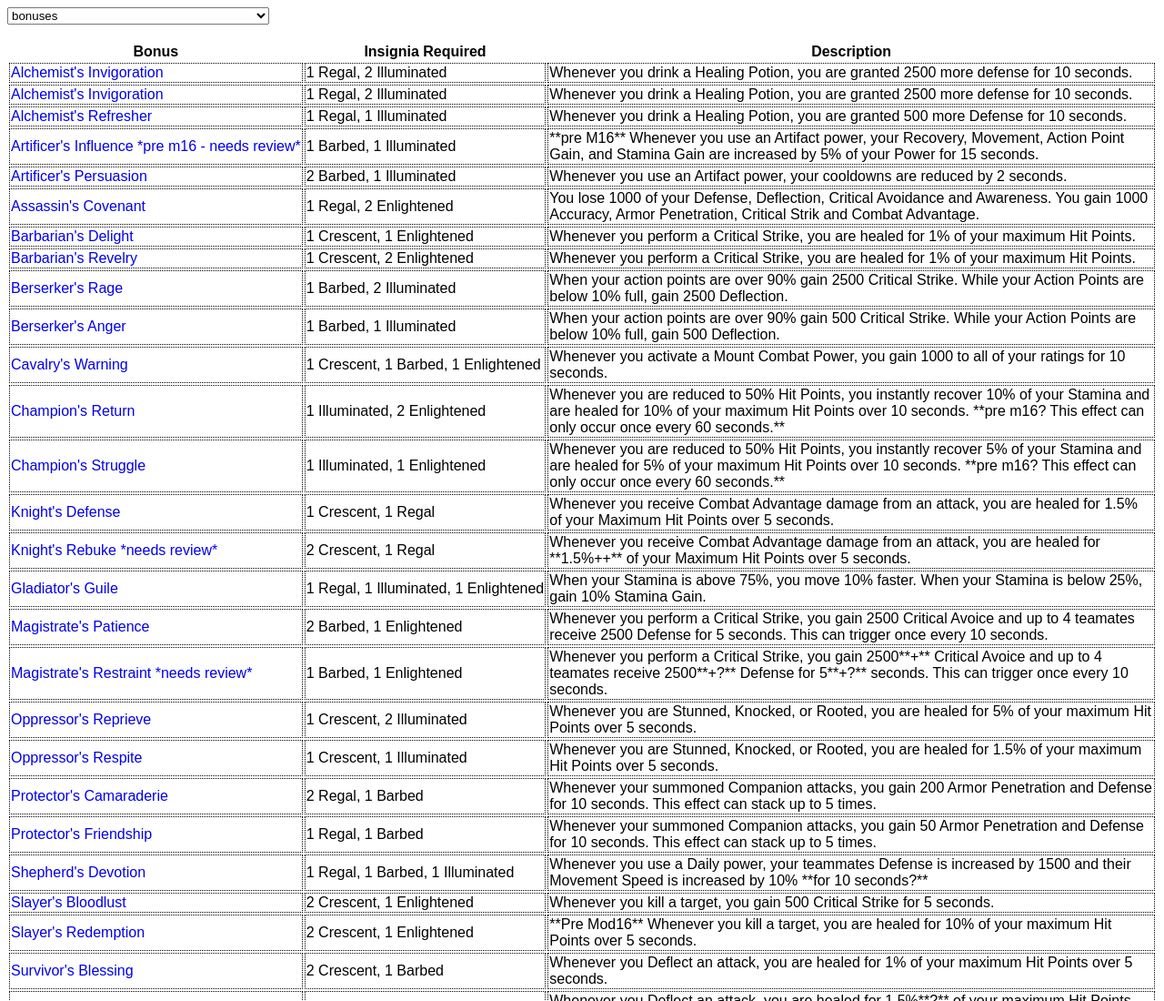
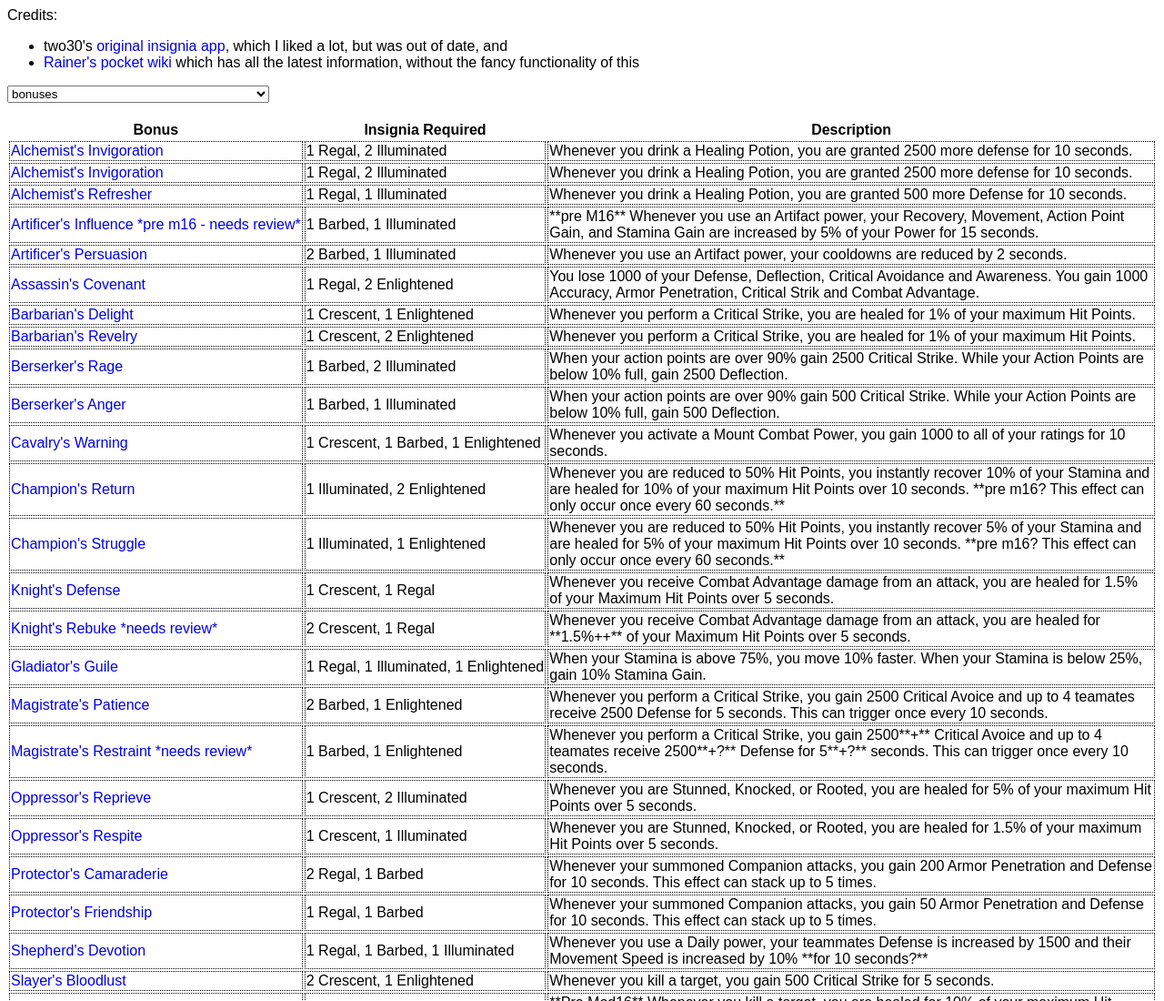
Before and after one commit to flowerbot/neverwinter-insignia, a plain HTML site: page index.html in a window 1280 px wide. Shown: the top 1100 px of the page at 91% size. Drawn offline with Linux system fonts and the light colour scheme.

Commit message:
Update index.html
Added acknowledgements

```diff
--- a/index.html
+++ b/index.html
@@ -19,6 +19,10 @@ a:hover {text-decoration: underline;}
 </style>
 </head>
 <body>
+  <div>Credits: <ul>
+    <li>two30's <a href="https://two30.github.io/neverwinter-insignia">original insignia app</a>, which I liked a lot, but was out of date, and</li>
+    <li><a href="https://docs.google.com/spreadsheets/d/1fP_cUugHdsObvQDzLFijGA-mVm_qLmSy0MI62aTLkDM/edit#gid=119945880">Rainer's pocket wiki</a> which has all the latest information, without the fancy functionality of this </li>
+    <ul></div>
 <select id="select" onchange="update()"></select>
 <span id="slots"></span>
 <div id="description"></div>
```
